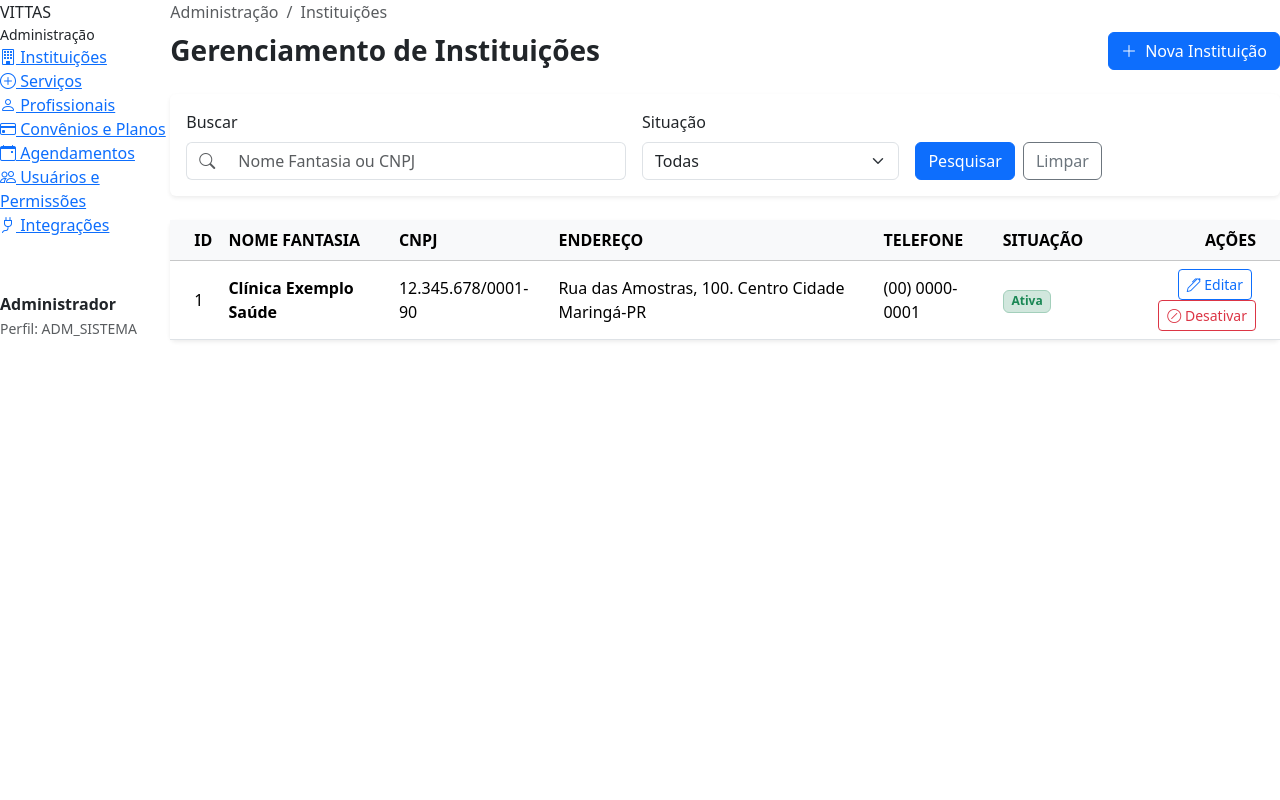
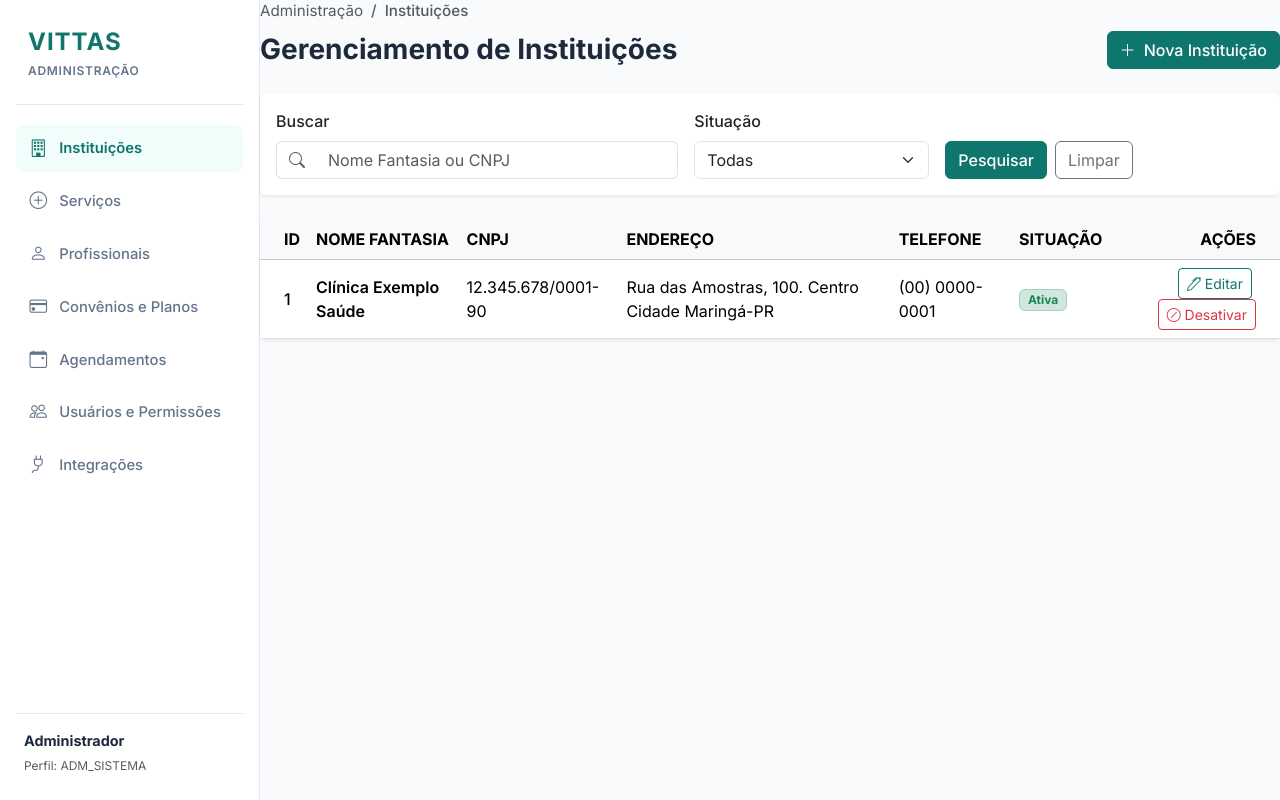
Before and after one commit to mari-santostech/vittas, a plain HTML site: page front/index.html in a window 1280 px wide. Drawn offline with nearby package versions, Linux system fonts and the light colour scheme.

Commit message:
Iniciando CSS

```diff
--- a/front/style.css
+++ b/front/style.css
@@ -0,0 +1,152 @@
+:root {
+    --vittas-primary: #0f766e;       /* Verde-petróleo institucional (Saúde) */
+    --vittas-primary-hover: #115e59;
+    --vittas-primary-light: #f0fdfa;
+    --vittas-bg: #f8fafc;            /* Fundo cinza-claro limpo */
+    --vittas-sidebar-bg: #ffffff;
+    --vittas-border: #e2e8f0;
+    --vittas-text: #1e293b;
+    --vittas-muted: #64748b;
+    --sidebar-width: 260px;
+}
+
+* {
+    box-sizing: border-box;
+}
+
+body {
+    font-family: 'Inter', -apple-system, BlinkMacSystemFont, sans-serif;
+    background-color: var(--vittas-bg);
+    color: var(--vittas-text);
+    margin: 0;
+    padding: 0;
+    overflow-x: hidden;
+}
+
+/* Layout Principal & Sidebar (Menu Lateral) */
+
+.app-wrapper {
+    min-height: 100vh;
+}
+
+.sidebar {
+    width: var(--sidebar-width);
+    min-width: var(--sidebar-width);
+    background-color: var(--vittas-sidebar-bg);
+    border-right: 1px solid var(--vittas-border);
+    padding: 1.5rem 1rem;
+    /*position: sticky;*/
+    top: 0;
+    height: 100vh;
+    /*z-index: 100;*/
+}
+
+.sidebar-brand {
+    padding: 0 0.75rem 1.5rem 0.75rem;
+    border-bottom: 1px solid var(--vittas-border);
+    margin-bottom: 1.25rem;
+}
+
+.brand-logo {
+    font-size: 1.5rem;
+    font-weight: 700;
+    letter-spacing: 0.04em;
+    color: var(--vittas-primary);
+}
+
+.brand-subtitle {
+    font-size: 0.75rem;
+    font-weight: 600;
+    text-transform: uppercase;
+    letter-spacing: 0.06em;
+    color: var(--vittas-muted);
+    margin-top: 2px;
+}
+
+/* Links do Menu Lateral */
+.menu {
+    display: flex;
+    flex-direction: column;
+    gap: 0.35rem;
+}
+
+.menu li a {
+    display: flex;
+    align-items: center;
+    gap: 0.75rem;
+    padding: 0.65rem 0.85rem;
+    border-radius: 0.5rem;
+    text-decoration: none;
+    color: var(--vittas-muted);
+    font-weight: 500;
+    font-size: 0.925rem;
+    transition: all 0.2s ease;
+}
+
+.menu li a:hover {
+    background-color: #f1f5f9;
+    color: var(--vittas-text);
+}
+
+.menu li a.active {
+    background-color: var(--vittas-primary-light);
+    color: var(--vittas-primary);
+    font-weight: 600;
+}
+
+.menu li a .ico {
+    font-size: 1.1rem;
+}
+
+/* Rodapé da Sidebar */
+.sidebar-footer {
+    border-top: 1px solid var(--vittas-border);
+    padding-top: 1rem;
+    padding-left: 0.5rem;
+}
+
+.user-info strong {
+    font-size: 0.9rem;
+    color: var(--vittas-text);
+}
+
+.user-info small {
+    font-size: 0.75rem;
+}
+
+/*  Área de Conteúdo Principal */
+
+#app-main {
+    flex-grow: 0.5;
+    min-width: 0; /* Evita quebra de layout em tabelas largas */
+}
+
+.breadcrumb {
+    font-size: 0.95rem;
+}
+
+/* Sobrescrita Suave dos Botões */
+
+.btn-primary {
+    background-color: var(--vittas-primary);
+    border-color: var(--vittas-primary);
+    font-weight: 500;
+}
+
+.btn-primary:hover,
+.btn-primary:focus,
+.btn-primary:active {
+    background-color: var(--vittas-primary-hover) !important;
+    border-color: var(--vittas-primary-hover) !important;
+}
+
+.btn-outline-primary {
+    color: var(--vittas-primary);
+    border-color: var(--vittas-primary);
+}
+
+.btn-outline-primary:hover {
+    background-color: var(--vittas-primary);
+    border-color: var(--vittas-primary);
+    color: #ffffff;
+}
```
Also changed, not shown: front/index.html (+1 -1 lines).
